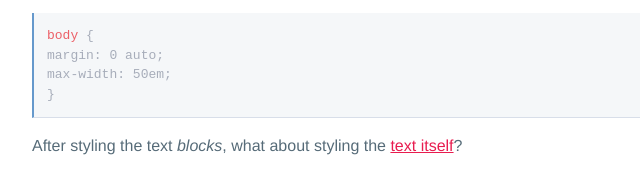
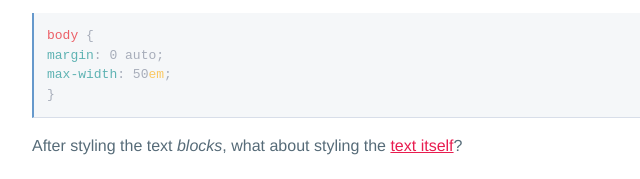
Before and after one commit to apsarabiswokarma/summerTech-bootcamp, a plain HTML site: page basics of Html-css-js/weddev basics/index.html in a window 1280 px wide. Shown: the part 728-907 px from the top of the page, 208-848 px from the left. Drawn offline with Linux system fonts and the light colour scheme.

Commit message:
css basics

```diff
--- a/basics of Html-css-js/weddev basics/style.css
+++ b/basics of Html-css-js/weddev basics/style.css
@@ -111,3 +111,10 @@ pre {
 .keyword {
   color: #ab7967;
 }
+.unit {
+  color: #fac863;
+}
+
+.attribute {
+  color: #5fb3b3;
+}
```
